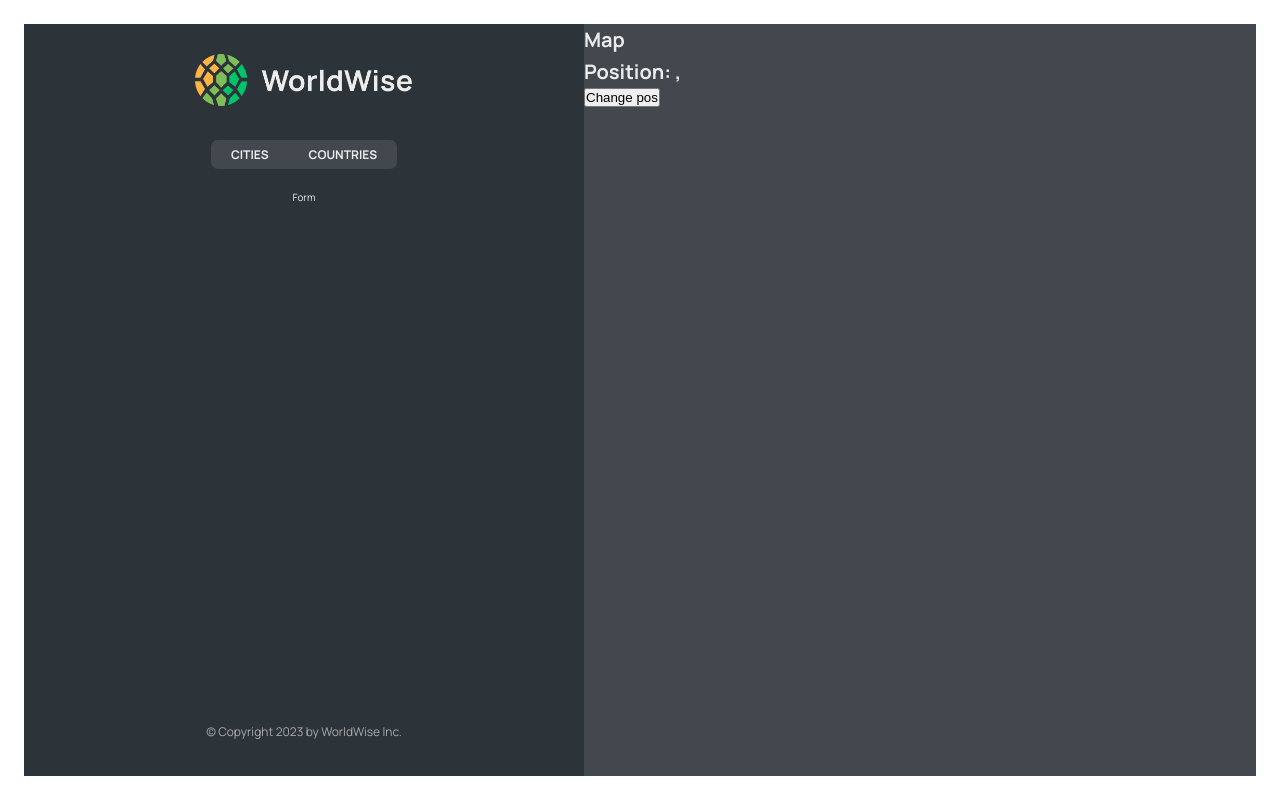
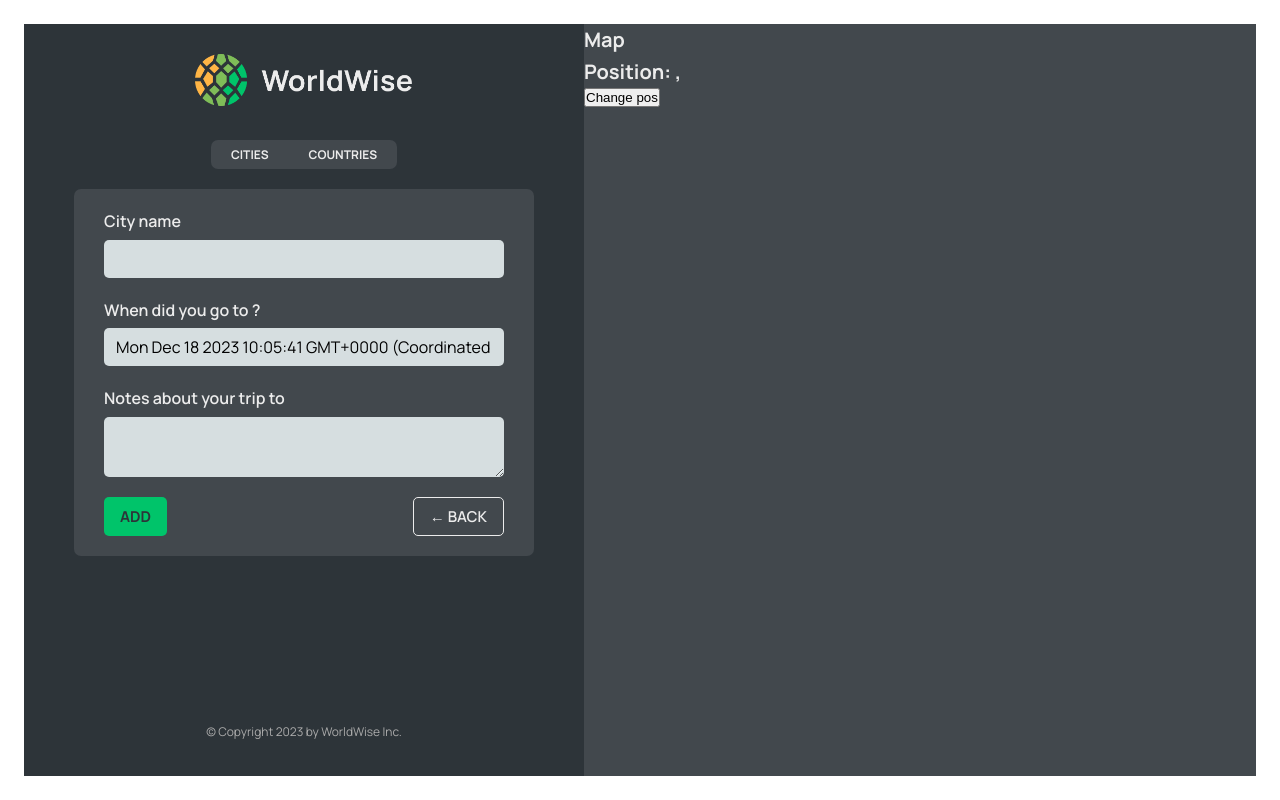
Before and after one commit to royaldev1031/worldwise, a React (Vite) app: page /app/form in a window 1280 px wide. Built offline with nearby package versions, Linux system fonts and the light colour scheme; data requests are answered from the project's data file.

Commit message:
useNavigate for programmatic navigation

```diff
--- a/src/App.jsx
+++ b/src/App.jsx
@@ -9,6 +9,7 @@
 import CityList from './components/CityList'
 import CountryList from './components/CountryList'
 import City from './components/City'
+import Form from './components/Form'
 
 const BASE_URL = 'http://localhost:8000'
 
@@ -54,7 +55,7 @@
             path="countries"
             element={<CountryList cities={cities} isLoading={isLoading} />}
           />
-          <Route path="form" element={<p>Form</p>} />
+          <Route path="form" element={<Form />} />
         </Route>
         <Route path="*" element={<PageNotFound />} />
       </Routes>
--- /dev/null
+++ b/src/components/Button.jsx
@@ -0,0 +1,11 @@
+import styles from './Button.module.css'
+
+function Button({ children, onClick, type }) {
+  return (
+    <button onClick={onClick} className={`${styles.btn} ${styles[type]}`}>
+      {children}
+    </button>
+  )
+}
+
+export default Button
--- a/src/components/CountryList.jsx
+++ b/src/components/CountryList.jsx
@@ -20,7 +20,7 @@
   return (
     <ul className={styles.countryList}>
       {countries.map((country) => (
-        <CountryItem country={country} key={country.id} />
+        <CountryItem country={country} key={country.country} />
       ))}
     </ul>
   )
--- a/src/components/Form.jsx
+++ b/src/components/Form.jsx
@@ -1,22 +1,25 @@
 // "https://api.bigdatacloud.net/data/reverse-geocode-client?latitude=0&longitude=0"
 
-import { useState } from "react";
+import { useState } from 'react'
+import { useNavigate } from 'react-router-dom'
 
-import styles from "./Form.module.css";
+import styles from './Form.module.css'
+import Button from './Button'
 
 export function convertToEmoji(countryCode) {
   const codePoints = countryCode
     .toUpperCase()
-    .split("")
-    .map((char) => 127397 + char.charCodeAt());
-  return String.fromCodePoint(...codePoints);
+    .split('')
+    .map((char) => 127397 + char.charCodeAt())
+  return String.fromCodePoint(...codePoints)
 }
 
 function Form() {
-  const [cityName, setCityName] = useState("");
-  const [country, setCountry] = useState("");
-  const [date, setDate] = useState(new Date());
-  const [notes, setNotes] = useState("");
+  const navigate = useNavigate()
+  const [cityName, setCityName] = useState('')
+  const [country, setCountry] = useState('')
+  const [date, setDate] = useState(new Date())
+  const [notes, setNotes] = useState('')
 
   return (
     <form className={styles.form}>
@@ -49,11 +52,19 @@
       </div>
 
       <div className={styles.buttons}>
-        <button>Add</button>
-        <button>&larr; Back</button>
+        <Button type="primary">Add</Button>
+        <Button
+          type="back"
+          onClick={(e) => {
+            e.preventDefault()
+            navigate(-1)
+          }}
+        >
+          &larr; Back
+        </Button>
       </div>
     </form>
-  );
+  )
 }
 
-export default Form;
+export default Form
--- a/src/components/Map.jsx
+++ b/src/components/Map.jsx
@@ -1,13 +1,15 @@
-import { useSearchParams } from 'react-router-dom'
+import { useNavigate, useSearchParams } from 'react-router-dom'
 import styles from './Map.module.css'
 
 function Map() {
+  const navigate = useNavigate()
+
   const [searchParams, setSearchParams] = useSearchParams()
   const lat = searchParams.get('lat')
   const lng = searchParams.get('lng')
 
   return (
-    <div className={styles.mapContainer}>
+    <div className={styles.mapContainer} onClick={() => navigate('form')}>
       <h1>Map</h1>
       <h1>
         Position: {lat}, {lng}
```
